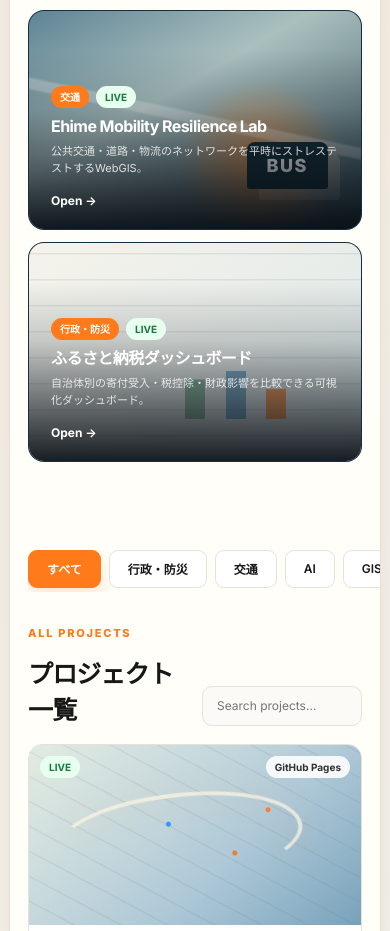
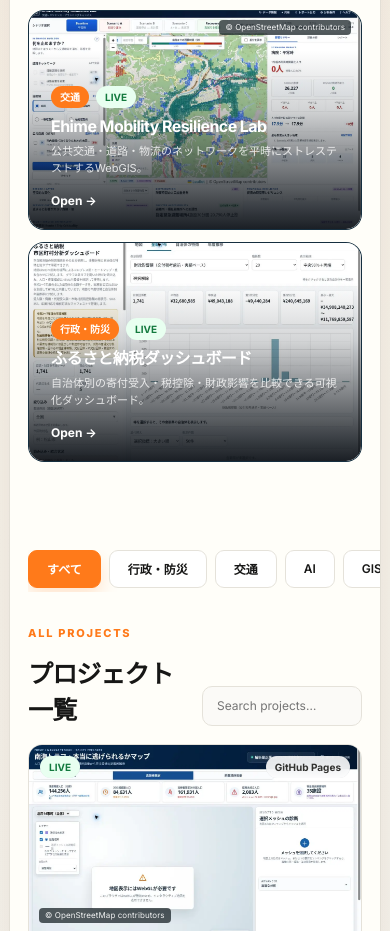
Before and after one commit to ryotamatsuki/ryotamatsuki.github.io, a website: page index.html in a window 390 px wide. Shown: the part 1069-2000 px from the top of the page. Drawn offline with Linux system fonts and the light colour scheme.

Commit message:
feat: integrate screenshot cards and responsive QA

```diff
--- a/app.js
+++ b/app.js
@@ -20,9 +20,31 @@
 
   const visualClass = (visual) => `visual-${visual || "map"}`;
   const statusLabel = (status) => status === "live" ? "LIVE" : status === "poc" ? "PoC" : "ARCHIVE";
+  const imagePosition = (project) => {
+    const value = String(project.imagePosition || "center").trim();
+    return /^\d{1,3}%\s+\d{1,3}%$/.test(value) ? value : "center";
+  };
+
+  const imageMarkup = (project, loading = "lazy") => project.image
+    ? `<img class="project-image" src="${escapeHTML(project.image)}" alt="" loading="${loading}" style="--image-position: ${escapeHTML(imagePosition(project))}">`
+    : "";
+
+  const attributionMarkup = (project) => project.imageAttribution
+    ? `<span class="image-attribution">${escapeHTML(project.imageAttribution)}</span>`
+    : "";
+
+  const visualMarkup = (project, type, loading = "lazy") => project.image
+    ? `<div class="${type}-visual has-image">${imageMarkup(project, loading)}</div>`
+    : `<div class="${type}-visual ${visualClass(project.visual)}"></div>`;
 
   function mainUrl(project) {
     return project.appUrl || project.repoUrl || "#";
+  }
+
+  function mainLinkLabel(project) {
+    return project.appUrl
+      ? `${project.title}の公開ページを開く`
+      : `${project.title}のGitHubリポジトリを開く`;
   }
 
   function renderFeatured() {
@@ -33,7 +55,8 @@
 
     featuredGrid.innerHTML = featured.map(project => `
       <a class="featured-card" href="${escapeHTML(mainUrl(project))}" target="_blank" rel="noopener" aria-label="${escapeHTML(project.title)}を開く">
-        <div class="featured-visual ${visualClass(project.visual)}"></div>
+        ${visualMarkup(project, "featured", "eager")}
+        ${attributionMarkup(project)}
         <div class="featured-content">
           <div class="badge-row">
             <span class="badge category">${escapeHTML(project.categories[0] || "Project")}</span>
@@ -52,7 +75,8 @@
     return `
       <article class="project-card" data-project-id="${escapeHTML(project.id)}">
         <a class="project-thumb" href="${escapeHTML(openUrl)}" target="_blank" rel="noopener" aria-label="${escapeHTML(project.title)}を開く">
-          <div class="thumb-art ${visualClass(project.visual)}"></div>
+          ${visualMarkup(project, "thumb")}
+          ${attributionMarkup(project)}
           <span class="badge status ${project.status === "live" ? "live" : "poc"}">${statusLabel(project.status)}</span>
           <span class="badge host">${escapeHTML(project.host || "GitHub")}</span>
         </a>
@@ -60,7 +84,7 @@
           <h3>${escapeHTML(project.title)}</h3>
           <p>${escapeHTML(project.description)}</p>
           <div class="card-actions">
-            <a href="${escapeHTML(openUrl)}" target="_blank" rel="noopener">Open <span aria-hidden="true">→</span></a>
+            <a href="${escapeHTML(openUrl)}" target="_blank" rel="noopener" aria-label="${escapeHTML(mainLinkLabel(project))}">Open <span aria-hidden="true">→</span></a>
             <a class="github-link" href="${escapeHTML(project.repoUrl)}" target="_blank" rel="noopener" aria-label="${escapeHTML(project.title)}のGitHubリポジトリ">◉ GitHub</a>
           </div>
         </div>
--- a/styles.css
+++ b/styles.css
@@ -82,9 +82,16 @@ button { color: inherit; }
 .featured-grid { display: grid; grid-template-columns: 1.15fr .85fr; grid-template-rows: repeat(2, 190px); gap: 12px; }
 .featured-card { position: relative; overflow: hidden; border-radius: 16px; min-height: 190px; background: #173243; color: white; isolation: isolate; border: 1px solid rgba(0,0,0,.05); }
 .featured-card:first-child { grid-row: span 2; }
-.featured-card::after { content: ""; position: absolute; inset: 0; background: linear-gradient(180deg, transparent 18%, rgba(9, 18, 26, .18) 45%, rgba(7, 12, 18, .92) 100%); z-index: -1; }
-.featured-visual { position: absolute; inset: 0; z-index: -2; }
-.featured-content { position: absolute; inset: auto 22px 20px; }
+.featured-card::after { content: ""; position: absolute; inset: 0; background: linear-gradient(180deg, transparent 18%, rgba(9, 18, 26, .18) 45%, rgba(7, 12, 18, .92) 100%); z-index: 1; pointer-events: none; }
+.featured-visual { position: absolute; inset: 0; z-index: 0; }
+.featured-visual.has-image, .thumb-art.has-image { background: #dfe7e5; }
+.project-image { width: 100%; height: 100%; display: block; object-fit: cover; object-position: var(--image-position, center); transition: transform .35s ease; }
+.project-card:hover .project-image { transform: scale(1.025); }
+.featured-card .project-image { transform: none; }
+.featured-card:hover .project-image { transform: scale(1.015); }
+.featured-content { position: absolute; inset: auto 22px 20px; z-index: 2; }
+.image-attribution { position: absolute; top: 9px; right: 10px; z-index: 3; max-width: calc(100% - 20px); padding: 3px 6px; border-radius: 4px; background: rgba(13, 24, 28, .70); color: rgba(255,255,255,.92); font-size: 8px; line-height: 1.2; letter-spacing: .01em; }
+.project-thumb .image-attribution { top: auto; bottom: 8px; left: 10px; right: auto; }
 .badge-row { display: flex; flex-wrap: wrap; gap: 7px; margin-bottom: 10px; }
 .badge { display: inline-flex; align-items: center; min-height: 22px; padding: 0 9px; border-radius: 999px; background: rgba(255,255,255,.88); color: #31312f; font-size: 10px; font-weight: 700; backdrop-filter: blur(8px); }
 .badge.category { color: white; background: var(--orange); }
@@ -105,15 +112,15 @@ button { color: inherit; }
 .project-grid { display: grid; grid-template-columns: repeat(auto-fit, minmax(min(100%, 270px), 1fr)); gap: 14px; }
 .project-card { min-width: 0; overflow: hidden; border: 1px solid var(--line); border-radius: 14px; background: white; transition: transform .18s ease, box-shadow .18s ease, border-color .18s ease; }
 .project-card:hover { transform: translateY(-3px); border-color: #d9d3c7; box-shadow: 0 14px 30px rgba(45, 39, 30, .08); }
-.project-thumb { position: relative; height: 145px; overflow: hidden; background: #eef1f2; display: block; }
+.project-thumb { position: relative; aspect-ratio: 16 / 9; overflow: hidden; background: #eef1f2; display: block; }
 .thumb-art { position: absolute; inset: 0; transition: transform .35s ease; }
-.project-card:hover .thumb-art { transform: scale(1.025); }
+.project-card:hover .thumb-art:not(.has-image) { transform: scale(1.025); }
 .project-thumb .badge { position: absolute; top: 11px; z-index: 3; }
 .project-thumb .badge.status { left: 11px; }
 .project-thumb .badge.host { right: 11px; }
 .project-body { padding: 15px 16px 13px; }
-.project-body h3 { margin: 0 0 7px; font-size: 16px; letter-spacing: -.025em; }
-.project-body p { min-height: 38px; margin: 0; color: var(--muted); font-size: 11px; line-height: 1.7; }
+.project-body h3 { min-height: 38px; margin: 0 0 7px; font-size: 16px; line-height: 1.3; letter-spacing: -.025em; display: -webkit-box; -webkit-line-clamp: 2; -webkit-box-orient: vertical; overflow: hidden; }
+.project-body p { min-height: 56px; margin: 0; color: var(--muted); font-size: 11px; line-height: 1.7; display: -webkit-box; -webkit-line-clamp: 3; -webkit-box-orient: vertical; overflow: hidden; }
 .card-actions { margin-top: 14px; padding-top: 12px; border-top: 1px solid #f0eee9; display: flex; align-items: center; justify-content: space-between; gap: 12px; }
 .card-actions a { font-size: 11px; font-weight: 700; }
 .card-actions a:hover { color: var(--orange); }
@@ -136,6 +143,7 @@ button { color: inherit; }
 .site-footer p { margin: 7px 0 0; color: var(--muted); font-size: 9px; }
 .site-footer nav { justify-content: center; }
 .back-top { justify-self: end; padding: 10px 13px; border: 1px solid var(--line); border-radius: 999px; background: white; font-size: 10px; font-weight: 700; }
+a:focus-visible, button:focus-visible, input:focus-visible { outline: 3px solid rgba(255, 122, 26, .45); outline-offset: 3px; }
 .visual-map { background: radial-gradient(circle at 62% 60%, rgba(255,118,30,.95) 0 2px, transparent 3px), radial-gradient(circle at 42% 44%, rgba(43,147,255,.92) 0 2px, transparent 3px), radial-gradient(circle at 72% 36%, rgba(255,118,30,.85) 0 2px, transparent 3px), linear-gradient(145deg, rgba(240,244,237,.35), rgba(39,112,135,.05)), repeating-linear-gradient(28deg, transparent 0 20px, rgba(120,145,146,.22) 21px 22px), linear-gradient(135deg,#dbe6dc,#a9c5d7 60%,#7ca4bd); }
 .visual-map::before { content:""; position:absolute; width:72%; height:46%; left:8%; top:27%; border:4px solid rgba(255,247,226,.7); border-left-color:transparent; border-bottom-color:transparent; border-radius:45% 55% 48% 52%; transform:rotate(-8deg); filter:drop-shadow(0 0 12px rgba(255,119,29,.25)); }
 .visual-transit { background: linear-gradient(12deg, transparent 48%, rgba(255,255,255,.28) 49% 52%, transparent 53%), radial-gradient(circle at 70% 70%, rgba(255,134,38,.65), transparent 30%), linear-gradient(150deg,#5f8495 0%,#aac0bf 40%,#334d58 100%); }
@@ -191,7 +199,7 @@ button { color: inherit; }
   .project-heading { flex-direction: row; align-items: end; }
   .search-box input { width: 160px; }
   .project-grid { grid-template-columns: 1fr; }
-  .project-thumb { height: 180px; }
+  .project-thumb { aspect-ratio: 16 / 9; }
   .archive-banner { grid-template-columns: auto 1fr; }
   .archive-cta { grid-column: 2; }
   .site-footer { padding: 24px 18px; }
```
Also changed, not shown: README.md.
